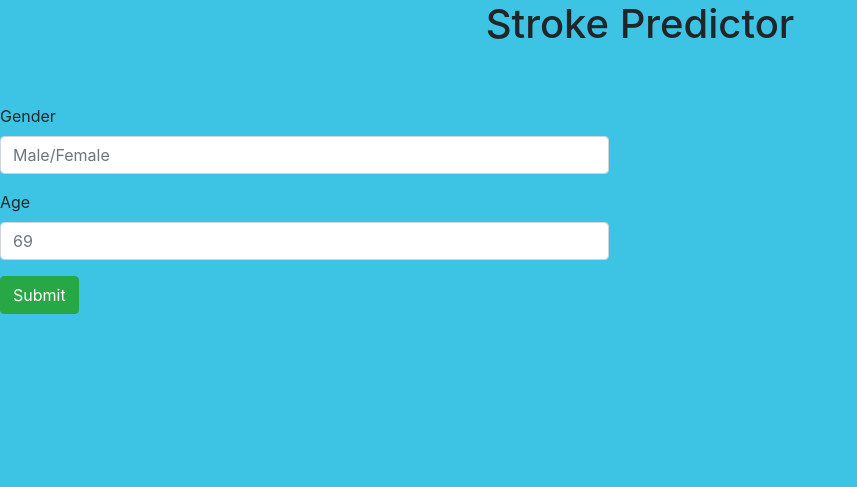
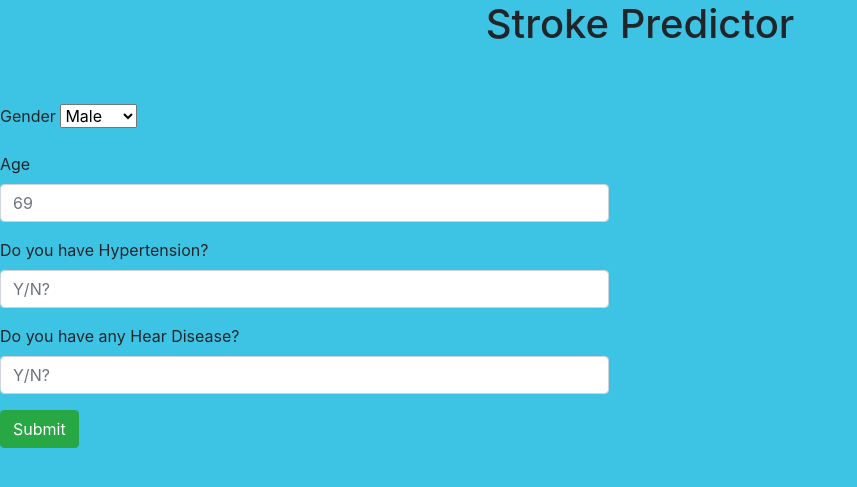
Before and after one commit to kamath7/ML-Stroke-Predictor, a Flask app: page / in a window 1280 px wide. Shown: the top 487 px of the page, without its empty margins (0-857 px from the left). Run offline with Flask 2, Linux system fonts and the light colour scheme; some libraries are stand-ins or nearby versions.

Commit message:
Added few more form fields

```diff
--- a/templates/index.html
+++ b/templates/index.html
@@ -32,12 +32,10 @@
 
         <div class="form-group">
           <label for="exampleFormControlInput1">Gender</label>
-          <input
-            type="text"
-            class="form-control"
-            id="exampleFormControlInput1"
-            placeholder="Male/Female"
-          />
+          <select>
+            <option>Male</option>
+            <option>Female</option>
+          </select>
         </div>
         <div class="form-group">
             <label for="exampleFormControlInput1">Age</label>
@@ -48,6 +46,24 @@
               placeholder="69"
             />
           </div>
+          <div class="form-group">
+            <label for="exampleFormControlInput1">Do you have Hypertension?</label>
+            <input
+              type="text"
+              class="form-control"
+              id="exampleFormControlInput1"
+              placeholder="Y/N?"
+            />
+          </div>
+          <div class="form-group">
+            <label for="exampleFormControlInput1">Do you have any Hear Disease?</label>
+            <input
+              type="text"
+              class="form-control"
+              id="exampleFormControlInput1"
+              placeholder="Y/N?"
+            />
+          </div>
         <div class="form-group">
             <input type="submit" class="btn btn-success"/>
         </div>
```
